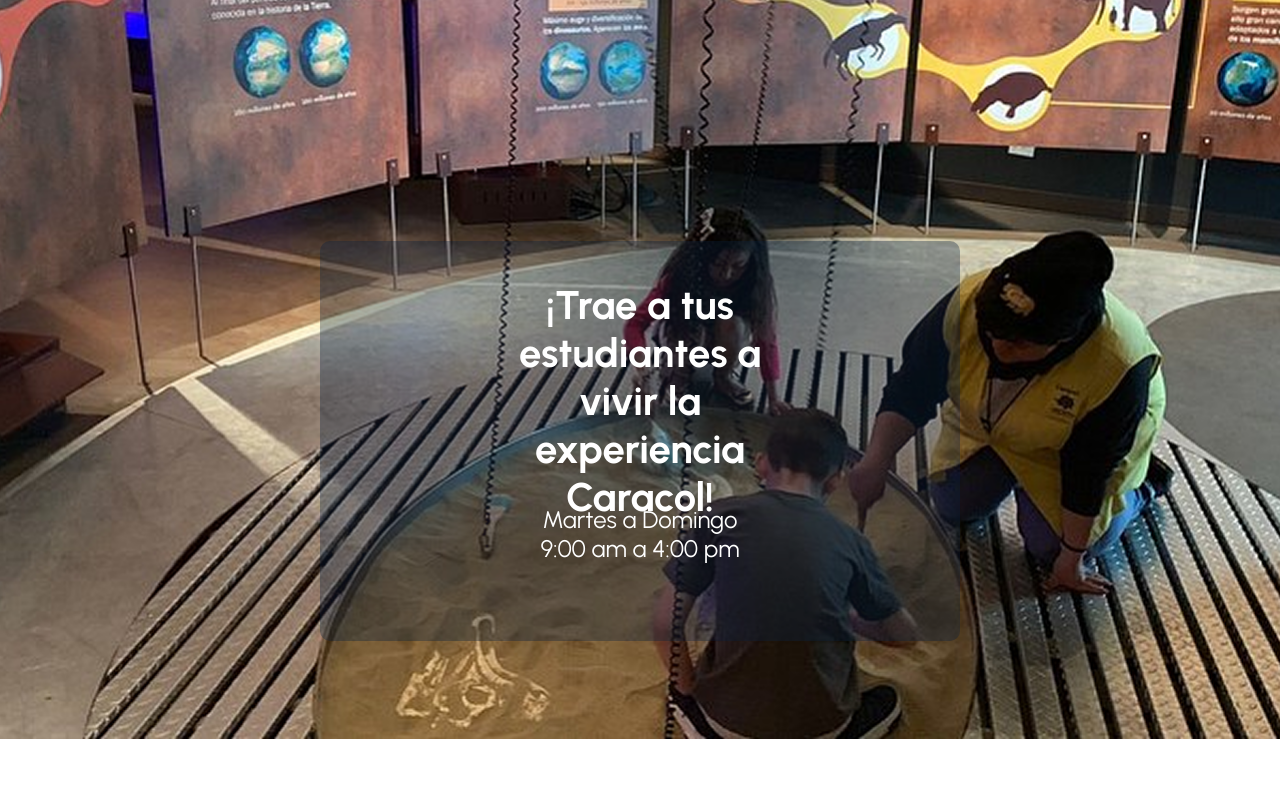
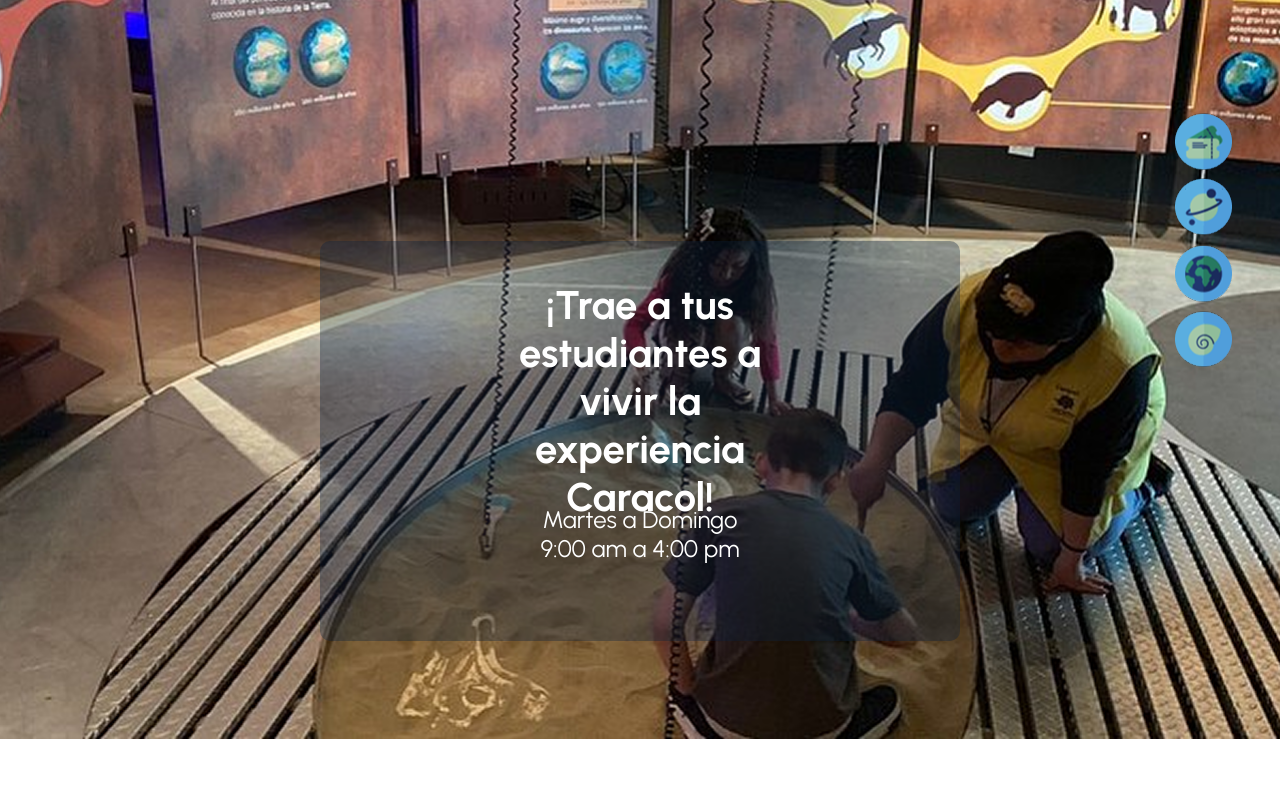
Before and after one commit to KllrMomo/caracol, a React (Create React App) app: page / in a window 1280 px wide. Shown: the top 800 px of the page. Built offline with nearby package versions, Linux system fonts and the light colour scheme.

Commit message:
agregación de Iconos

```diff
--- a/src/pags/escuela.css
+++ b/src/pags/escuela.css
@@ -62,6 +62,15 @@
     color: #FFFFFF;
     font-weight: 400;
     text-align: center;
+}
+
+/*-- Iconos --*/
+.iconos {
+    display: flex;
+    position: fixed;
+    top: 110px;
+    right: 1%;
+    z-index: 1000;
 }
 
 /*-- Visita Caracol --*/
@@ -486,6 +495,11 @@
     .portada {
         height: 100vh;
     }
+
+    .iconos {
+        display: none;
+    }
+
     .imagen-portada {
         width: 100%;
         height: 100%;
--- a/src/pags/escuelas.jsx
+++ b/src/pags/escuelas.jsx
@@ -6,6 +6,8 @@
     return (
     <Container maxWidth="false" disableGutters>
       <main className="main">
+        <img src="/images/Iconos.png" alt="Iconos" className="iconos"/>
+
         <section className="portada">
           <img src="/images/Escuela.png" alt="Imagen Escuelas" className="imagen-portada"/>
           <div className="banner">
@@ -13,6 +15,10 @@
             <p className="banner-texto2">Martes a Domingo <br /> 9:00 am a 4:00 pm</p>
           </div>
         </section>
+
+        <div className="iconos-container">
+
+        </div>
 
         <section className="visita-caracol">
           <img src="/images/VISITA-CARACOL.png" alt="Visita Caracol" className="visita"/>
```
Also changed, not shown: public/images/Iconos.png (added).
